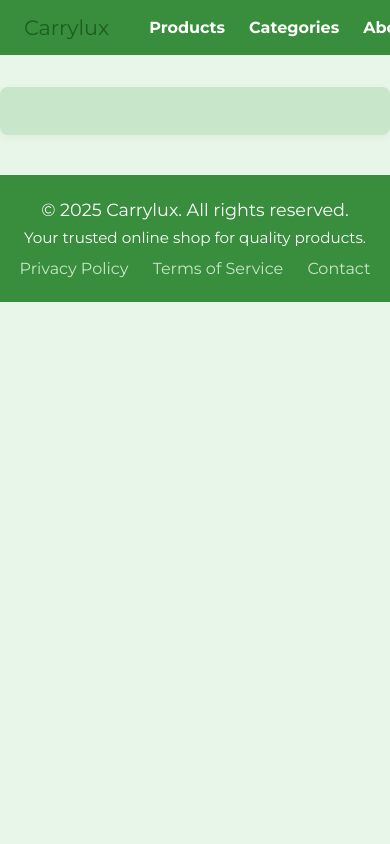
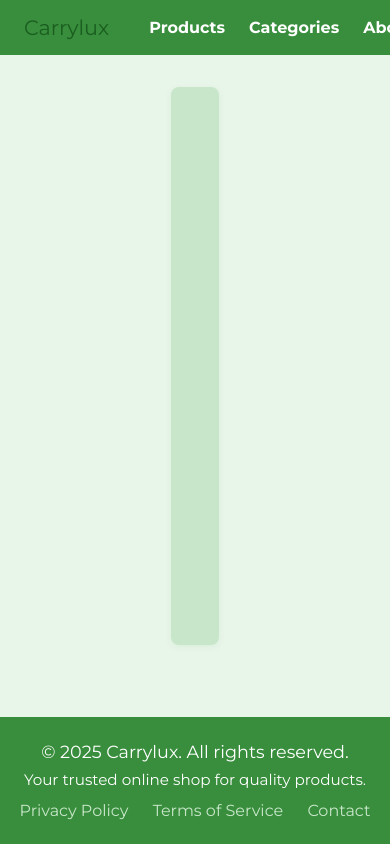
Before and after one commit to WangilaPrish/carrylux, a Django app: template shop/templates/base.html in a window 390 px wide; the page is wider, and only the part inside the window is pictured. Run offline with Django 5.2, Linux system fonts and the light colour scheme; the template is opened without the code that fills it, so the values that code supplies are empty; parts of the project's set-up code (start-up, migrations or seed data) failed here and were passed over.

Commit message:
Refactor base template layout for improved structure and responsiveness

```diff
--- a/shop/templates/base.html
+++ b/shop/templates/base.html
@@ -10,6 +10,9 @@
             background: #e8f5e9;
             color: #1b5e20;
             margin: 0;
+            min-height: 100vh;
+            display: flex;
+            flex-direction: column;
         }
 
         .navbar {
@@ -58,10 +61,10 @@
         <span style="flex:1"></span>
         <a href="/admin/" style="background:#2e7d32;padding:6px 16px;border-radius:4px;">Admin</a>
     </div>
-    <div class="container">
+    <div class="container" style="flex:1;">
         {% block content %}{% endblock %}
     </div>
-    <footer style="background:#388e3c;color:#fff;padding:24px 0;text-align:center;margin-top:40px;">
+    <footer style="background:#388e3c;color:#fff;padding:24px 0;text-align:center;margin-top:40px;width:100%;">
         <div style="max-width:900px;margin:auto;">
             <p style="margin:0;font-size:1.1em;font-weight:500;">&copy; {{ now|default:2025 }} Carrylux. All rights
                 reserved.</p>
```
